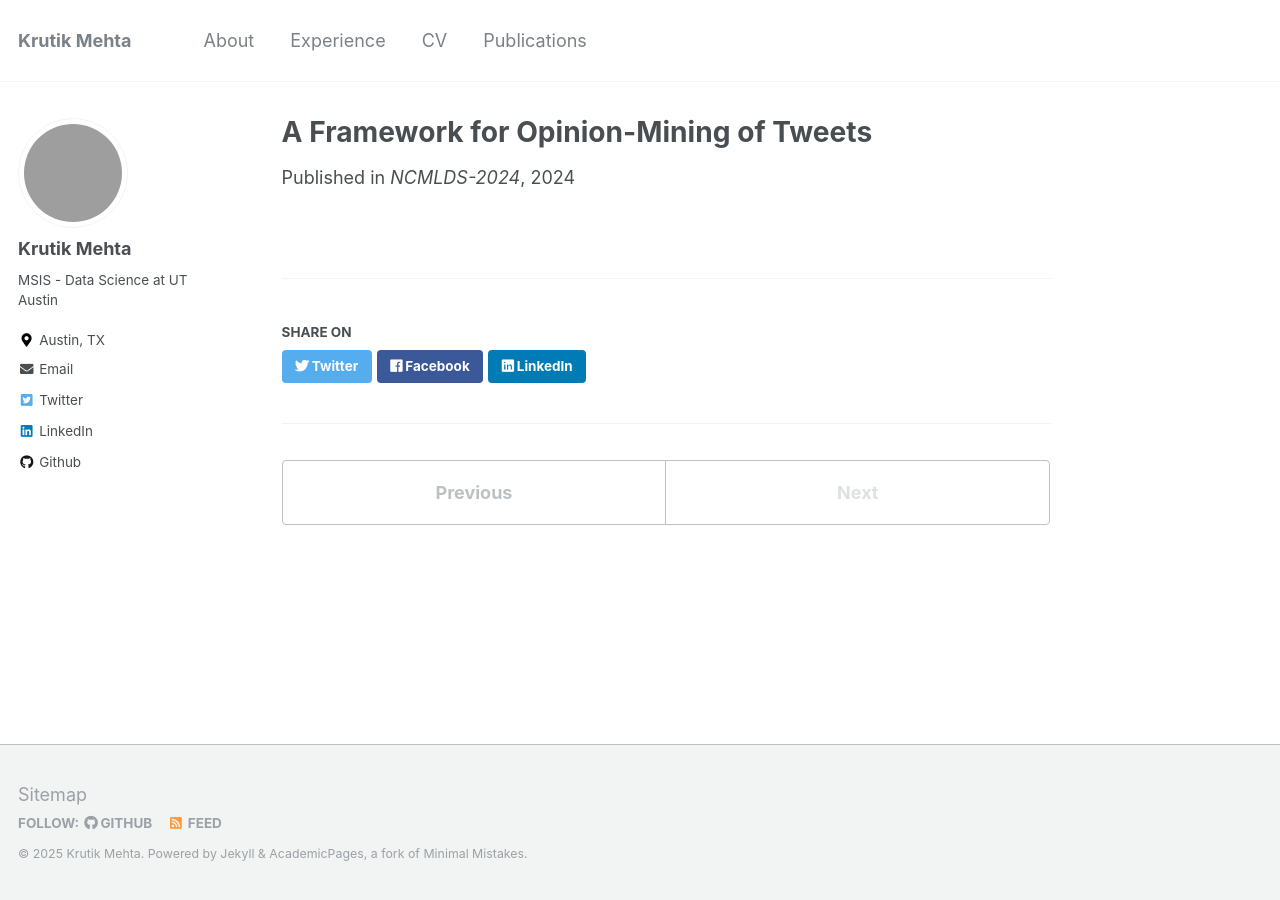
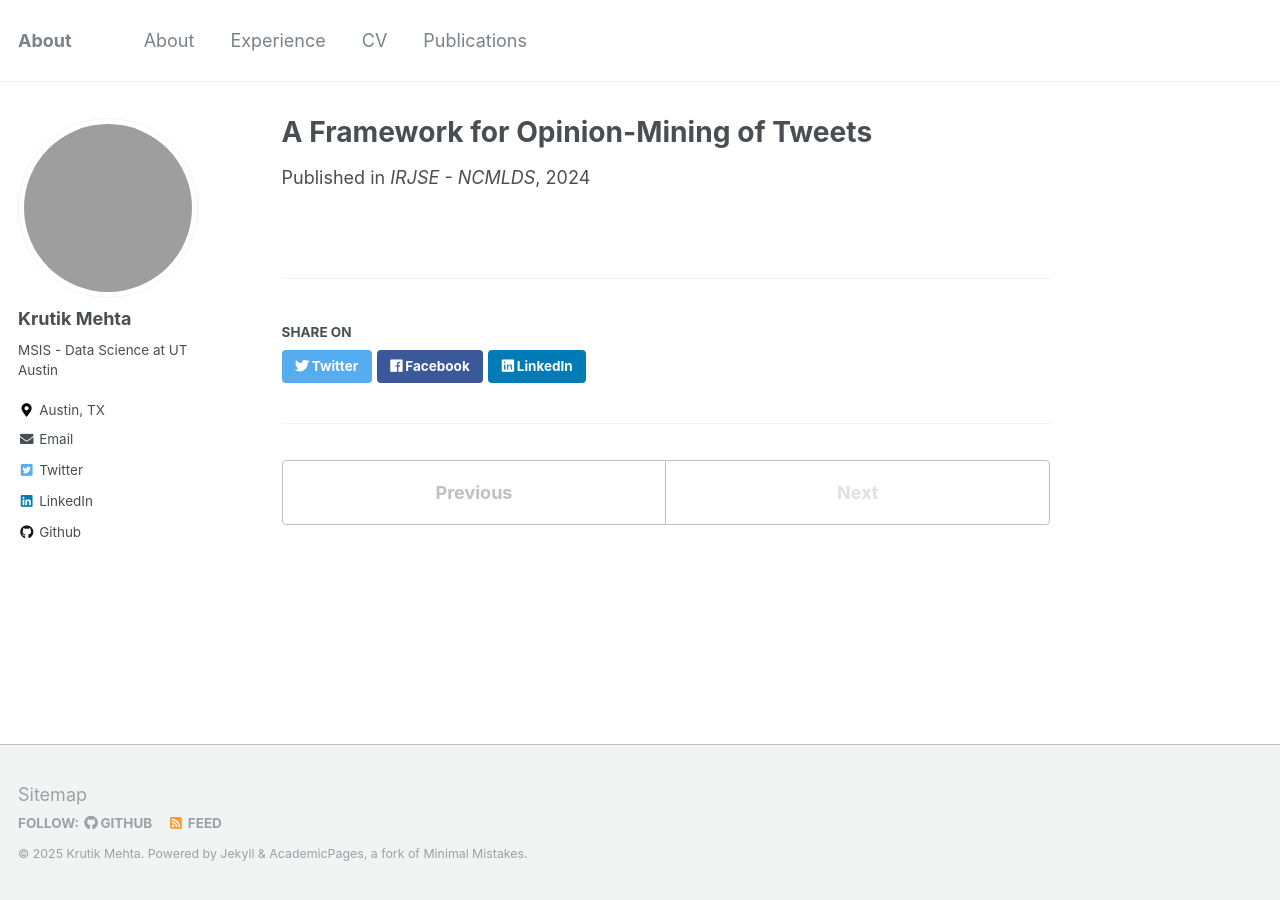
Before and after one commit to krutikmehtaa/krutikmehtaa.github.io, a Jekyll site: the page built from _publications/2024-zen-framom.md, in a window 1280 px wide. Built offline with Jekyll 4.4.1, drawn with Linux system fonts in a browser that asks for light colours.

Commit message:
Other Customizations and Fixes

```diff
--- a/_includes/masthead.html
+++ b/_includes/masthead.html
@@ -6,7 +6,7 @@
       <nav id="site-nav" class="greedy-nav">
         <button><div class="navicon"></div></button>
         <ul class="visible-links">
-          <li class="masthead__menu-item masthead__menu-item--lg"><a href="{{ base_path }}/">{{ site.title }}</a></li>
+          <li class="masthead__menu-item masthead__menu-item--lg"><a href="{{ base_path }}/">About</a></li>
           {% for link in site.data.navigation.main %}
             {% if link.url contains 'http' %}
               {% assign domain = '' %}
--- a/_pages/publications.html
+++ b/_pages/publications.html
@@ -4,10 +4,6 @@ title: "Publications"
 permalink: /publications/
 author_profile: true
 ---
-
-{% if author.googlescholar %}
-  You can also find my articles on <u><a href="{{author.googlescholar}}">my Google Scholar profile</a>.</u>
-{% endif %}
 
 {% include base_path %}
 {% capture written_year %}'None'{% endcapture %}
--- a/_publications/2024-zen-framom.md
+++ b/_publications/2024-zen-framom.md
@@ -5,7 +5,7 @@ collection: publications
 permalink: "/publication/2024-zen-framom"
 excerpt: ''
 date: 2024-06-30
-venue: 'NCMLDS-2024'
+venue: 'IRJSE - NCMLDS'
 paperurl: 'https://zenodo.org/records/12702222'
 citation: "Krutik Mehta, Guruanjan Singh, Aniket Koreand Sridhar Iyer, “A Framework for Opinion-Mining of Tweets”, in Int. Res. Journal of Science & Engineering, 2024, College of Computer Science and Information Technology (COCSIT) Ambajogai Road, Latur, Maharashtra, India, Jun. 2024, vol. A14, pp. 111–120. doi: 10.5281/zenodo.12702222."
 ---
--- a/_sass/_sidebar.scss
+++ b/_sass/_sidebar.scss
@@ -99,11 +99,12 @@
   }
 
   img {
-    max-width: 110px;
-    border-radius: 50%;
-    width: 110px !important;      // Force square
-    height: 110px !important;     // Force square
-    object-fit: cover;            // Crop to fit without distortion
+    width: 180px !important;      /* Increase from 110px */
+    height: 180px !important;     /* Increase from 110px */
+    max-width: 180px !important;
+    max-height: 180px !important;
+    border-radius: 50% !important;
+    object-fit: cover !important;
 
     @include breakpoint($large) {
       padding: 5px;
```
Also changed, not shown: _publications/2023-aip-lprmv.md (+1 -1 lines).
